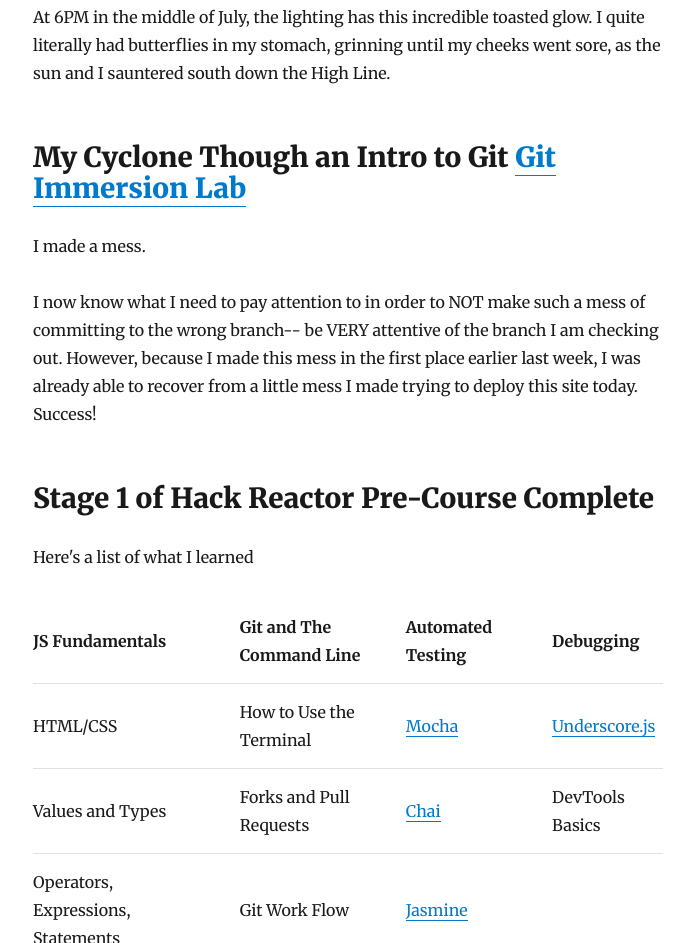
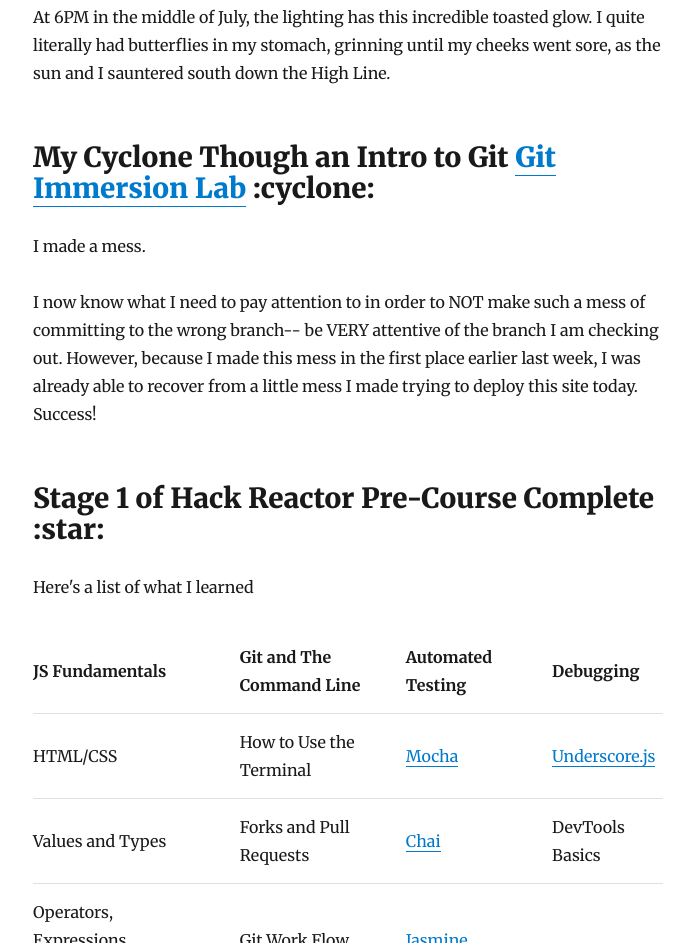
Before and after one commit to pleaseonthekeys/my-blog-starter, a Gatsby site: page /Just5_2/ in a window 1280 px wide. Shown: the part 1583-2526 px from the top of the page, without its empty margins (292-986 px from the left). Built offline with nearby package versions, Linux system fonts and the light colour scheme; Gatsby itself is replaced by a stand-in of ours; some packages are replaced by stand-ins of ours.

Commit message:
showing my mom how this works

```diff
--- a/content/blog/Just5_2/index.md
+++ b/content/blog/Just5_2/index.md
@@ -16,13 +16,13 @@
 
 At 6PM in the middle of July, the lighting has this incredible toasted glow. I quite literally had butterflies in my stomach, grinning until my cheeks went sore, as the sun and I sauntered south down the High Line.
 
-## My Cyclone Though an Intro to Git [Git Immersion Lab](http://gitimmersion.com/)
+## My Cyclone Though an Intro to Git [Git Immersion Lab](http://gitimmersion.com/) :cyclone:
 
 I made a mess.
 
 I now know what I need to pay attention to in order to NOT make such a mess of committing to the wrong branch-- be VERY attentive of the branch I am checking out. However, because I made this mess in the first place earlier last week, I was already able to recover from a little mess I made trying to deploy this site today. Success!
 
-## Stage 1 of Hack Reactor Pre-Course Complete
+## Stage 1 of Hack Reactor Pre-Course Complete :star:
 Here's a list of what I learned
 
 JS Fundamentals  | Git and The Command Line  | Automated Testing | Debugging
```
